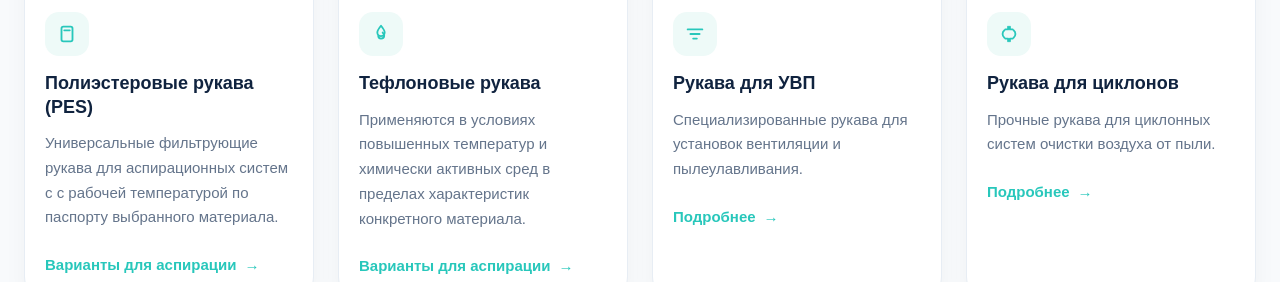
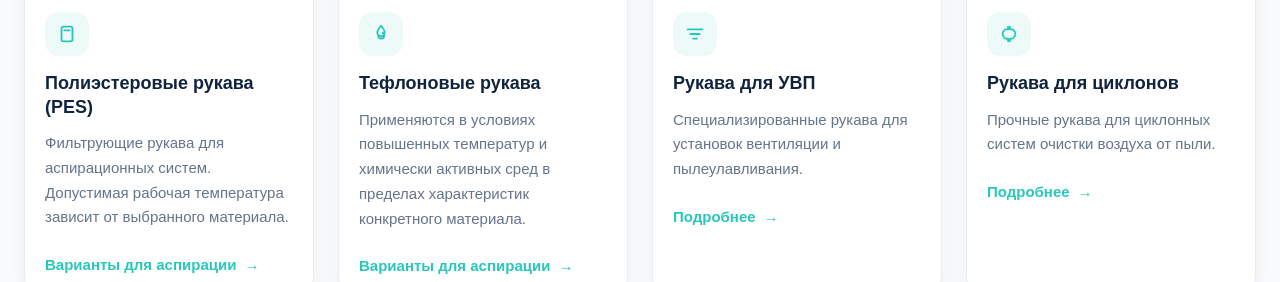
Before and after one commit to karipupkina-ux/filterflow-next, a Next.js app: page /filtracionnye-rukava in a window 1280 px wide. Shown: the part 1300-1582 px from the top of the page. Built offline with nearby package versions, Linux system fonts and the light colour scheme.

Commit message:
fix: correct wording for polyester sleeve card

```diff
--- a/app/filtracionnye-rukava/page.tsx
+++ b/app/filtracionnye-rukava/page.tsx
@@ -186,8 +186,8 @@ export default function FiltracionnyeRukavaPage() {
                 </h3>
 
                 <p className="mt-3 text-[15px] leading-[1.65] text-[#64748b]">
-                  Универсальные фильтрующие рукава для аспирационных систем с
-                  с рабочей температурой по паспорту выбранного материала.
+                  Фильтрующие рукава для аспирационных систем. Допустимая
+                  рабочая температура зависит от выбранного материала.
                 </p>
 
                 <div className="mt-6 flex items-center gap-2 text-[15px] font-semibold text-[#28c7bb]">
```
